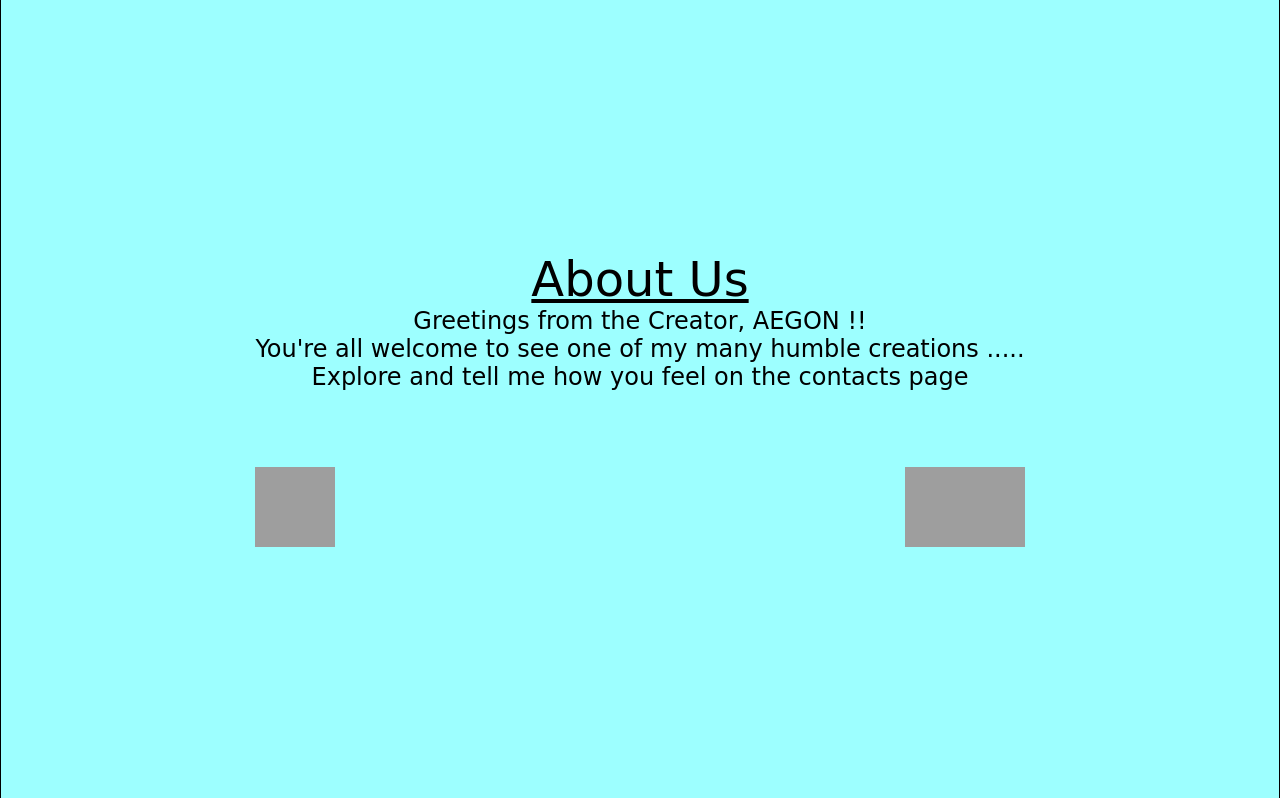
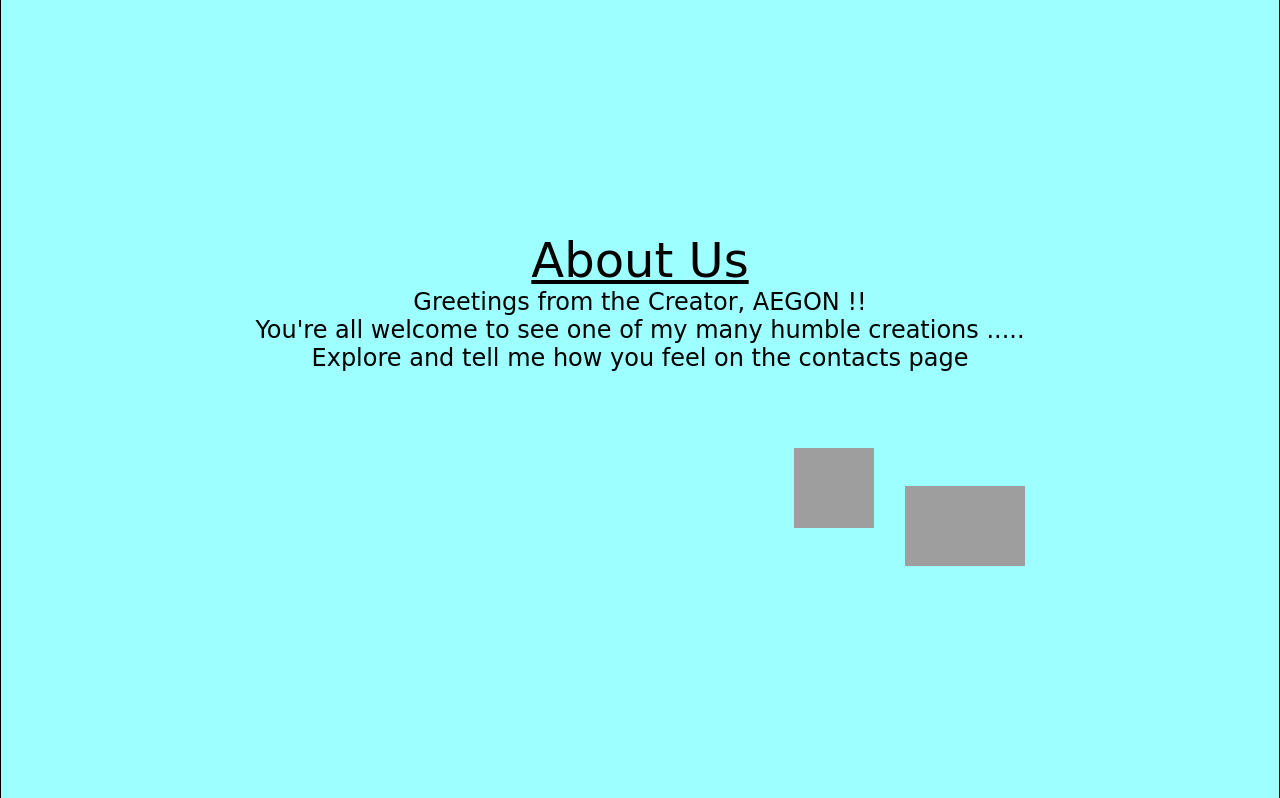
Before and after one commit to AEGON247/IceMusic, a PHP site: page / in a window 1280 px wide. Shown: the part 1068-1866 px from the top of the page. Run offline with PHP 8.4, Linux system fonts and the light colour scheme; some libraries are stand-ins or nearby versions; grey boxes are pictures that could not be loaded.

Commit message:
Update style.css

```diff
--- a/style.css
+++ b/style.css
@@ -6,6 +6,7 @@
 
 body {
     background-color: lightgreen;
+    text-decoration-color: black;
 
     /* Smoothly transition the background color */
     transition: background-color .5s;
@@ -553,6 +554,7 @@
 
   .about {
     font-size: 3rem;
+    text-decoration-color: black;
   }
 
   .contact {
@@ -580,3 +582,13 @@
     height: 25px;
     background: radial-gradient(circle at top right, transparent 58%, #2e7384 60%);
   }
+
+  .wix {
+    margin-left: 80%;
+    margin-top: 5%;
+  }
+
+  .arrow {
+    margin-left: 70%;
+    margin-top: 0%;
+  }
```
